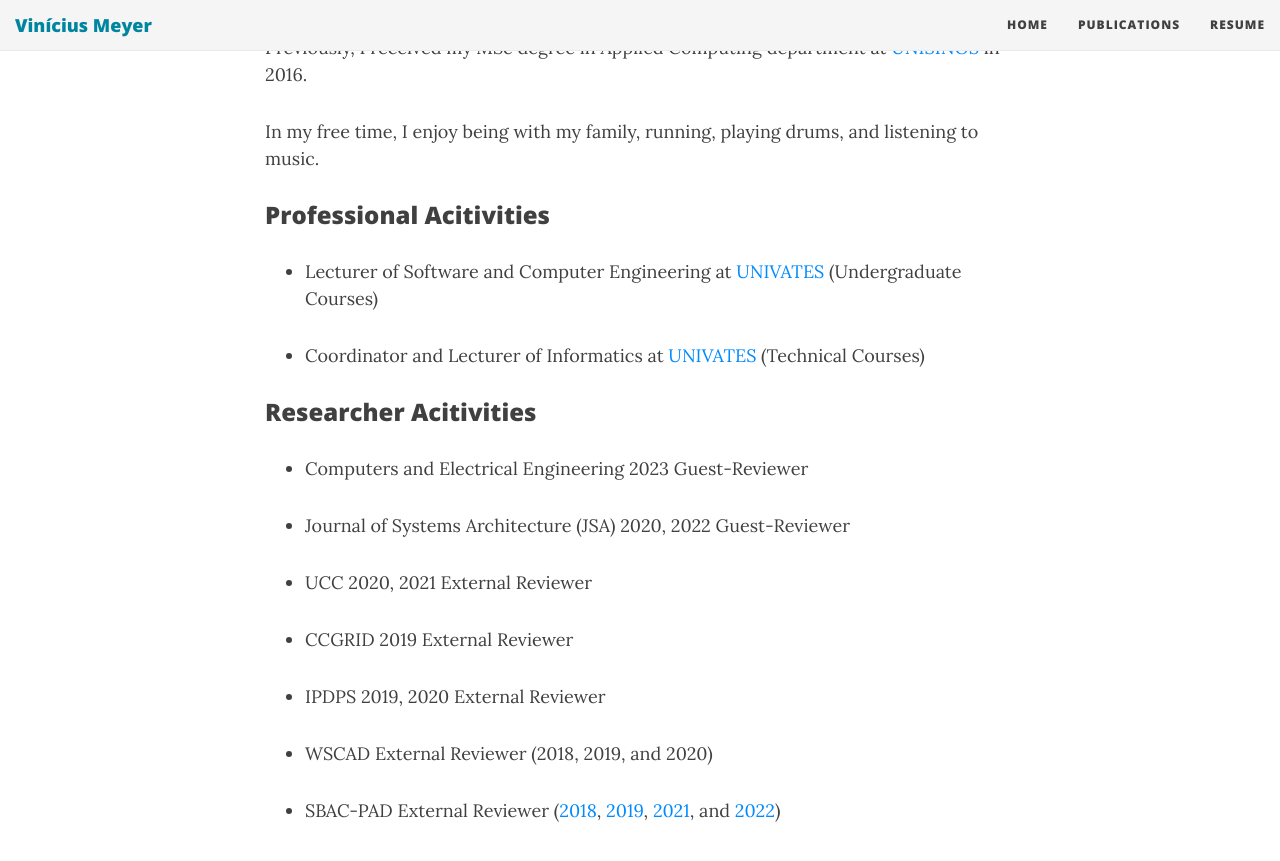
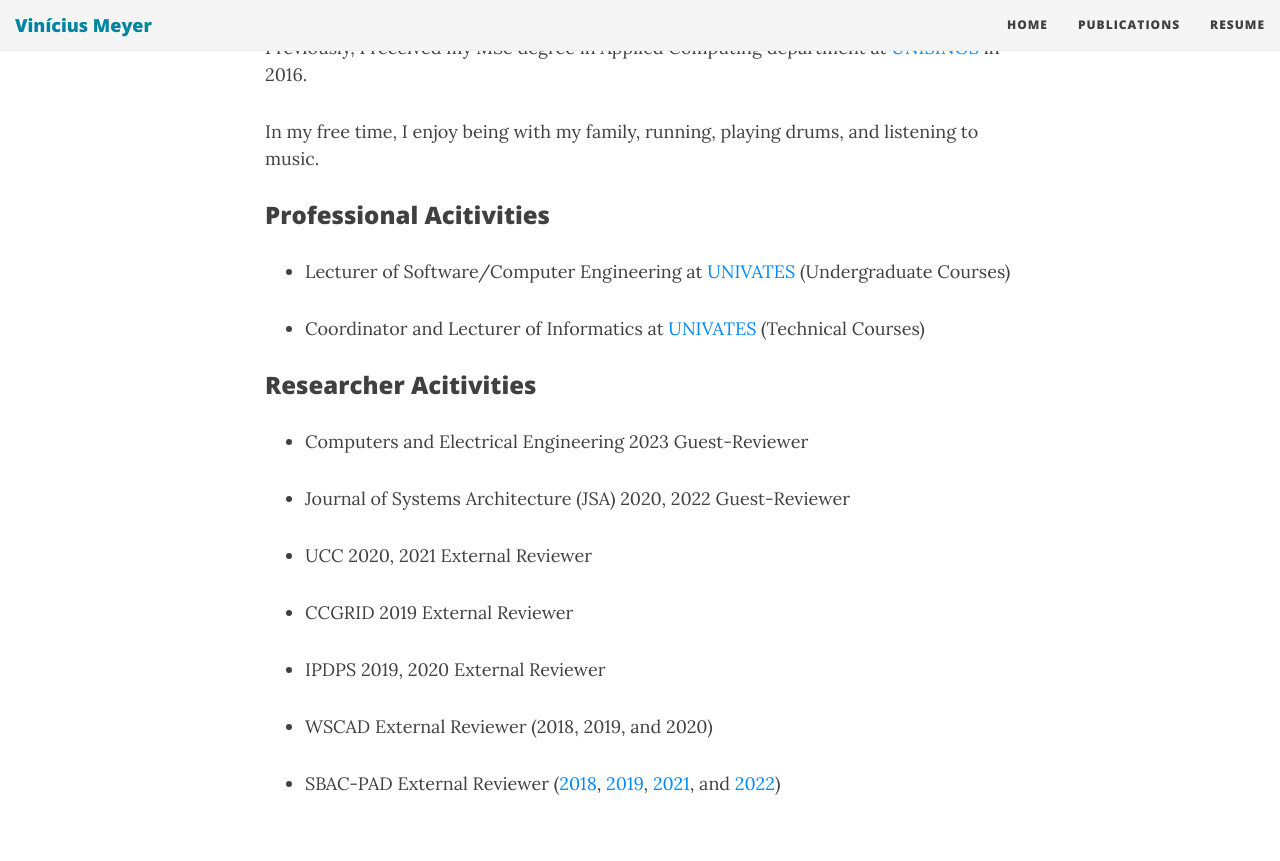
Before and after one commit to ViniciusMeyer/viniciusmeyer.github.io, a Jekyll site: the page built from index.html, in a window 1280 px wide and 900 px high, scrolled down 396 px. Shown: the top 861 px of the window. Built offline with Jekyll 4.4.1, drawn with Linux system fonts in a browser that asks for light colours; nearby versions of some CDN libraries; the list of posts is cut into pages by our own code.

Commit message:
Update index.html

```diff
--- a/index.html
+++ b/index.html
@@ -14,7 +14,7 @@ use-site-title: true
 
 <h3>Professional Acitivities</h3>
 <ul>
-  <li><p>Lecturer of Software and Computer Engineering at <a href="https://www.univates.br/en/">UNIVATES</a> (Undergraduate Courses) </p></li>
+  <li><p>Lecturer of Software/Computer Engineering at <a href="https://www.univates.br/en/">UNIVATES</a> (Undergraduate Courses) </p></li>
   <li><p>Coordinator and Lecturer of Informatics at <a href="https://www.univates.br/en/">UNIVATES</a> (Technical Courses)</p></li>
 </ul>
 
```
